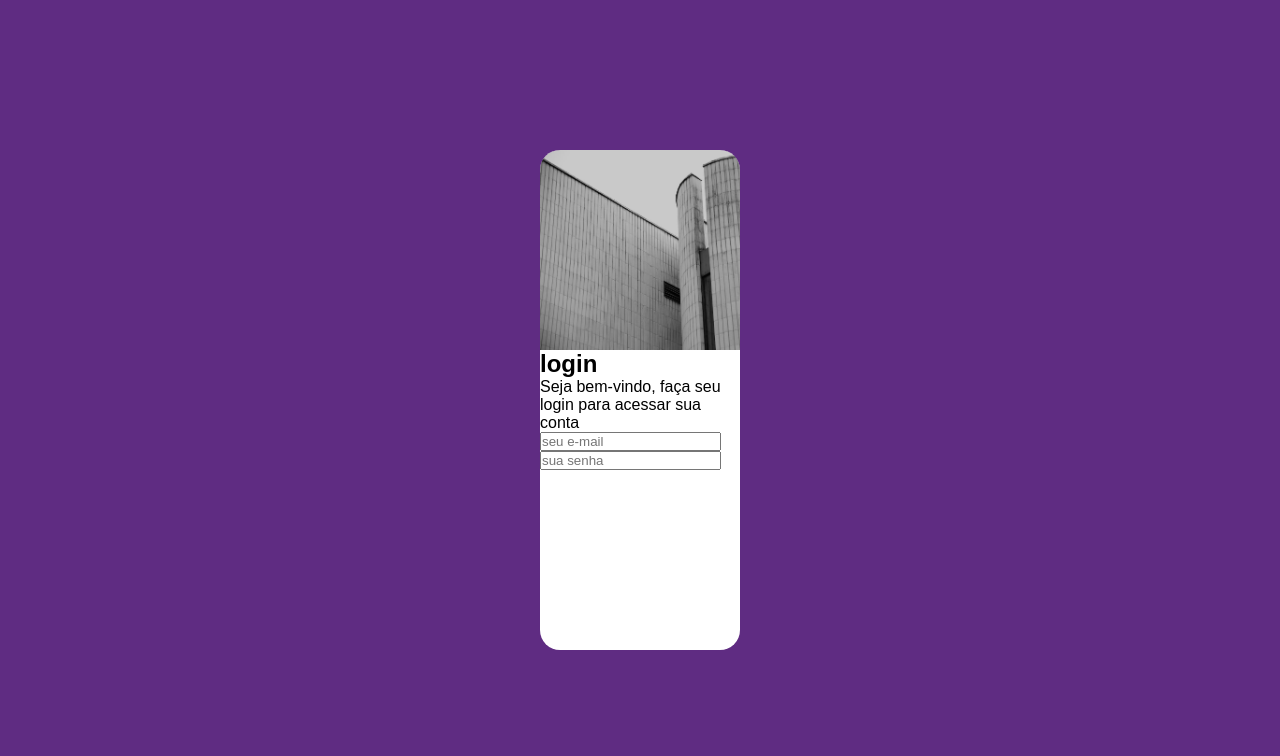
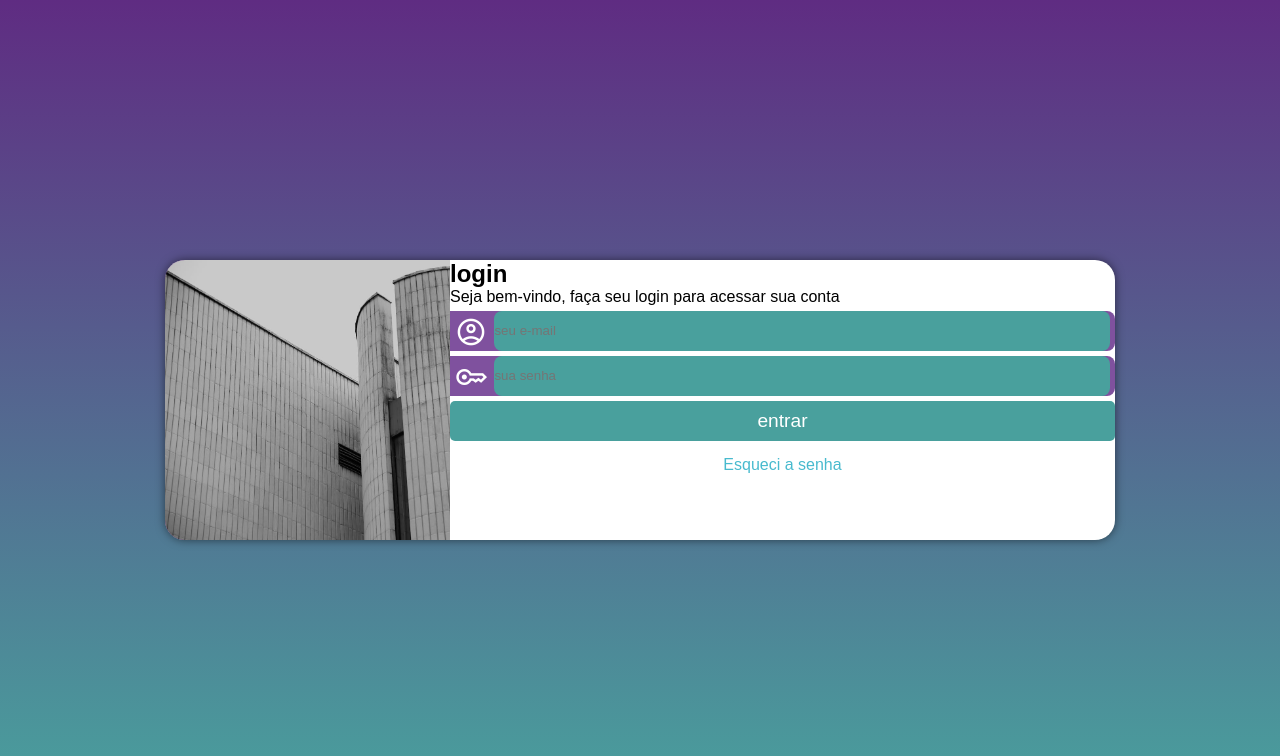
Before and after one commit to Anderson12332/html-e-css, a plain HTML site: page desafios/desafio17/tela-de-login.html in a window 1280 px wide. Drawn offline with nearby package versions, Linux system fonts and the light colour scheme.

Commit message:
finalização da pagina de login

```diff
--- a/desafios/desafio17/medias-queries.css
+++ b/desafios/desafio17/medias-queries.css
@@ -1,16 +1,57 @@
 @charset "UTF-8";
 
-@media screen and (min-width:768px) and (max-width:992){
+@media screen and (min-width:768px) and (max-width:992px){
+    body{
+        background-image: linear-gradient(to top, #49a09d, #5f2c82);
+    }
+
     section#login{
         width: 80vw;
+        height: 280px;
     }
-    section#loging > div#imagen {
+    section#login > div#imagen {
         float: left;
         width: 30%;
         height: 100%;
-    }}
-    section#loging > section#formulario{
+    }
+    section#login > section#formulario{
 
         float: right;
         width: 70%;
     }
+    div#formulario > form > input[ type= submit]{
+        width: 70%;
+
+    }
+    div.campo > input{
+        width: calc(70% - 49px);
+    }
+}
+@media screen and (min-width: 992px){
+    body{
+        background-image: linear-gradient(to top, #49a09d, #5f2c82);
+    }
+    div#formulario > form > input[ type= submit]{
+        width: 70%;
+
+    }
+    div.campo > input{
+        width: calc(70% - 49px);
+    }
+    section#login{
+        width: 950px;
+        height: 280px;
+    }
+    section#login > div#imagen{
+        float: left;
+        height: 100%;
+        width: 30%;
+
+    }
+    section#login > section#formulario{
+        float: right;
+        width: 50%;
+    }
+
+
+}
--- a/desafios/desafio17/style.css
+++ b/desafios/desafio17/style.css
@@ -28,16 +28,19 @@ main{
     position: relative;
 }
 section#login{
+    position: absolute;
     top: 50%;
     left: 50%;
+    background-color: white;
+    height: 520px;
+    width: 250px;
+    border-radius: 20px;
+
+    overflow: hidden;
+    box-shadow: 0px 0px 10px rgba(0, 0, 0, 0.521);
     transform: translate(-50%,-50%);
-    background-color: white;
-    height: 500px;
-    width: 200px;
-    border-radius: 20px;
-    position: absolute;
-    overflow: hidden;
-    display: block;
+    transition: width 0.5s, height 0.5s;
+    transition-timing-function: ease;
 }
 section#login > div#imagen{
     display: block;
@@ -46,3 +49,65 @@ section#login > div#imagen{
     height: 200px;
 
 }
+form>div.campo{
+    display: block;
+    width: 100%;
+    height: 40px;
+    border-radius: 8px;
+    margin: 5px 0px;
+    background-color: #7f519e;
+}
+label{
+    display: none;
+}
+div.campo > span{
+    color: white;
+    font-size: 2em;
+    width: 40px;
+    padding: 5px;
+
+}
+div.campo > input{
+    background-color: #49a09d;
+    border: 0px;
+    border-radius: 8px;
+    height: 40px;
+    width: calc(100% - 45px);
+    transform: translateY(-13px);
+
+}
+div.campo > input:focus{
+    background-color: white;
+
+}
+
+div#formulario > form > input[ type= submit]{
+    display: block;
+    font-size: 1.2em;
+    width: 100%;
+    height: 40px;
+    background-color: var(--cor1);
+    color: white;
+    border: none;
+    border-radius: 5px;
+    cursor: pointer;
+}
+div#formulario > form > input[ type= submit]:hover{
+    background-color: #275755;
+}
+form > a.botao{
+    display: block;
+    text-align: center;
+    font-size: 1em;
+    width: 100%;
+    height: 40px;
+    border-radius: 5px;
+    text-decoration: none;
+    background-color: white;
+    color: rgb(72, 186, 206);
+    margin-top: 5px;
+    padding-top: 10px;
+}
+form > a.botao:hover{
+    background-color: #275755;
+}
--- a/desafios/desafio17/tela-de-login.html
+++ b/desafios/desafio17/tela-de-login.html
@@ -5,25 +5,48 @@
     <meta name="viewport" content="width=device-width, initial-scale=1.0">
     <link rel="stylesheet" href="style.css">
     <link rel="stylesheet" href="medias-queries.css">
+    <link rel="stylesheet" href="https://fonts.googleapis.com/css2?family=Material+Symbols+Outlined:opsz,wght,FILL,GRAD@20..48,100..700,0..1,-50..200&icon_names=account_circle,key" />
+
     <title>Tela de login</title>
 </head>
 <body>
     <main>
         <section id="login">
+
             <div id="imagen">
-                <img src="" alt="">
 
-            </div id="formulario">
+            </div>
+
+            <div id="formulario">
+
             <h1>login</h1>
             <p>Seja bem-vindo, faça seu login para acessar sua conta</p>
+
             <form action="log" method="post">
-                <input type="text" placeholder="seu e-mail">
-                <input type="text" placeholder="sua senha">
-            </form>
+            <div class="campo">
 
-            <div>
+                <span class="material-symbols-outlined">
+                    account_circle
+                    </span>
+                    <input type="email" placeholder="seu e-mail" id="iusuario" required >
+                    <label for="iusuario">Usuario</label>
+            </div>
 
+                <div class="campo">
+
+                    <span class="material-symbols-outlined">
+                        key
+                    </span>
+
+                    <input type="password" placeholder="sua senha" id="isenha" required minlength="8">
+
+                    <label for="isenha">Senha</label>
+                </div>
+
+                <input type="submit" value="entrar">
+                <a href="@" class="botao">Esqueci a senha</a>
             </div>
+        </form>
         </section>
     </main>
 
```
